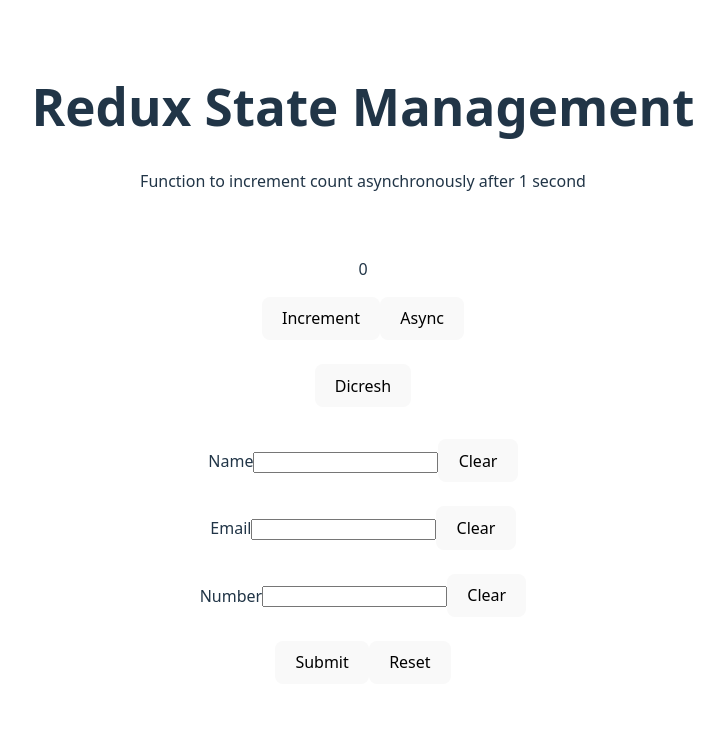
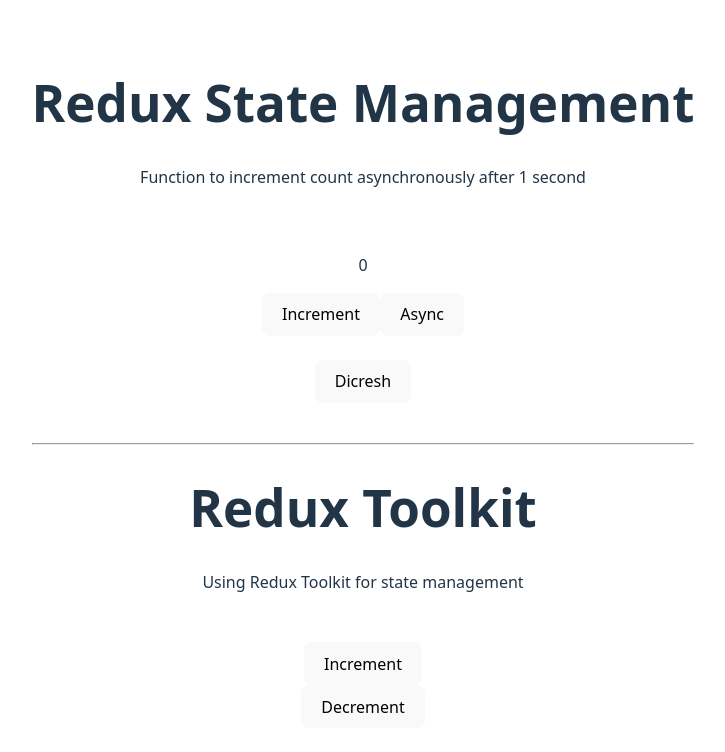
Before and after one commit to Arafat-boss/explore-redux, a React (Vite) app in the folder redux-basic/: page / in a window 1280 px wide. Shown: the top 752 px of the page, without its empty margins (277-1002 px from the left). Built offline with nearby package versions, Linux system fonts and the light colour scheme.

Commit message:
now i am very happy coz as a first time i am useing a redux it's successfully work increment and decrement

```diff
--- a/redux-basic/src/App.jsx
+++ b/redux-basic/src/App.jsx
@@ -1,6 +1,7 @@
 import { useState } from 'react'
 import './App.css'
 import Form from './components/Form';
+import ReduxCounter from './components/ReduxCounter';
 
 function App() {
   const [count, setCount] = useState(0)
@@ -37,7 +38,13 @@
         </button>
       </div>
 
-      <Form></Form>
+      {/* <Form></Form> */}
+      <hr />
+      <h1>Redux Toolkit</h1>
+      <p>Using Redux Toolkit for state management</p>
+      <div className="card">
+       <ReduxCounter></ReduxCounter>
+      </div>
     </>
   )
 }
```
